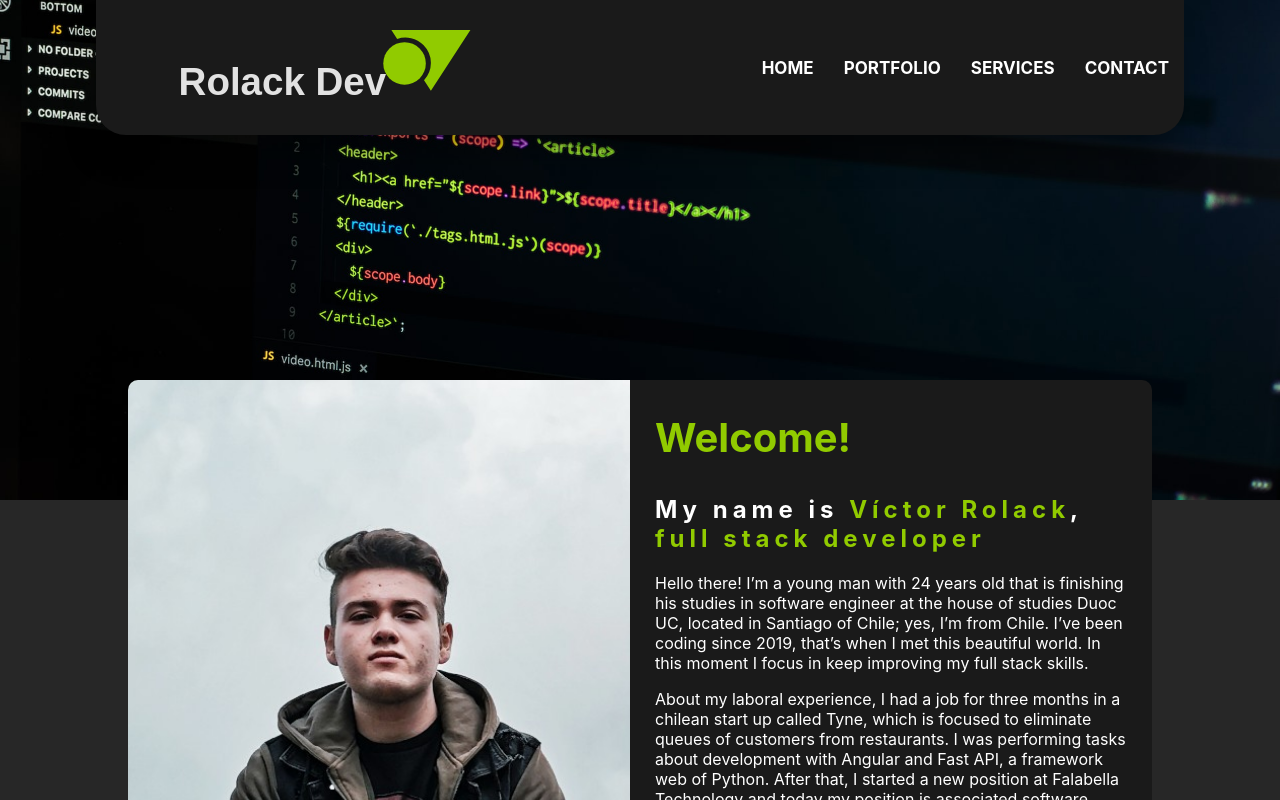
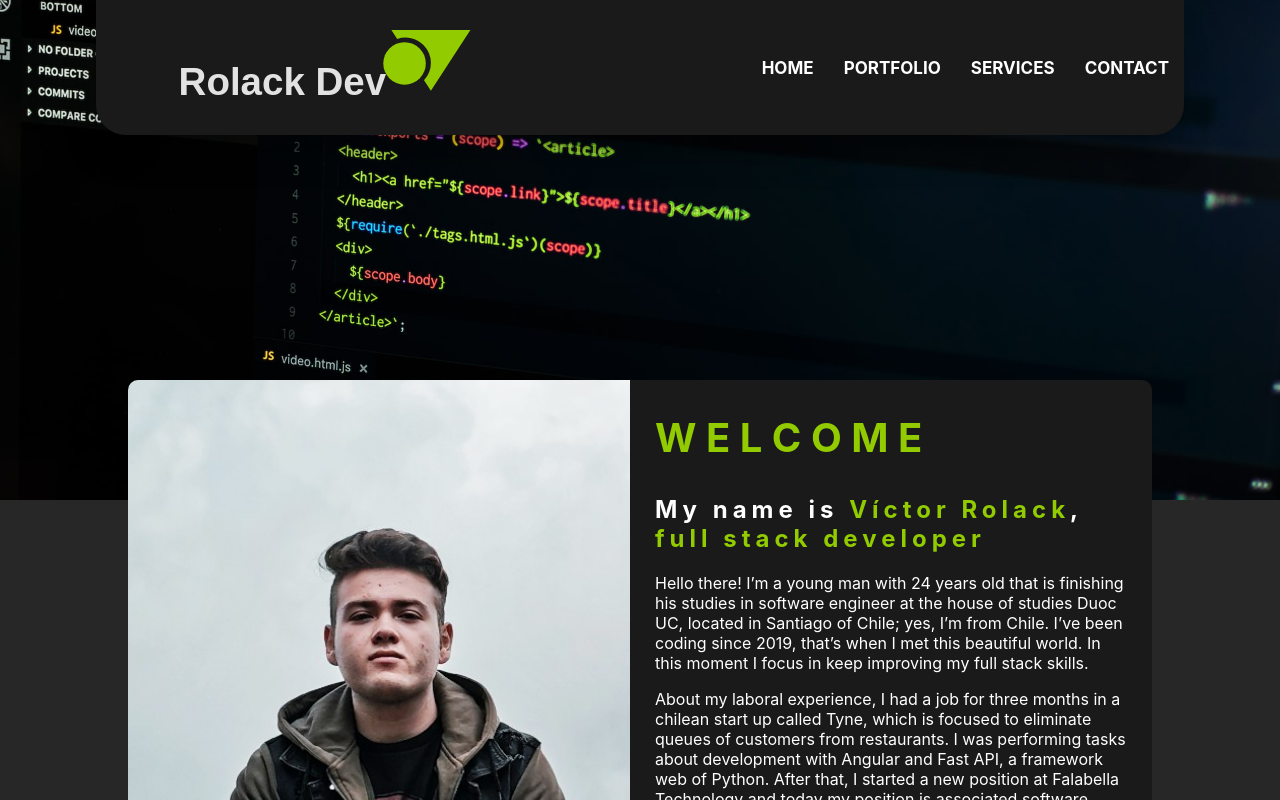
Before and after one commit to vcrolack/rolack-dev, a React (Create React App) app: page / in a window 1280 px wide. Shown: the top 800 px of the page. Built offline with nearby package versions, Linux system fonts and the light colour scheme.

Commit message:
edit welcome

```diff
--- a/src/components/Home.js
+++ b/src/components/Home.js
@@ -38,7 +38,7 @@ export const Home = () => {
             </div>
             <div className="about-me">
               <div className="info-victor">
-                <h2 className="welcome-title">Welcome!</h2>
+                <h2 className="welcome-title">W E L C O M E</h2>
                 <h2 className="about-me-subtitle">
                   My name is <strong>Víctor Rolack</strong>,<br />
                   <strong>full stack developer</strong>
```
